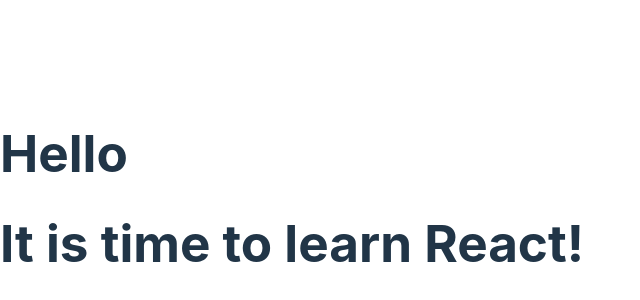
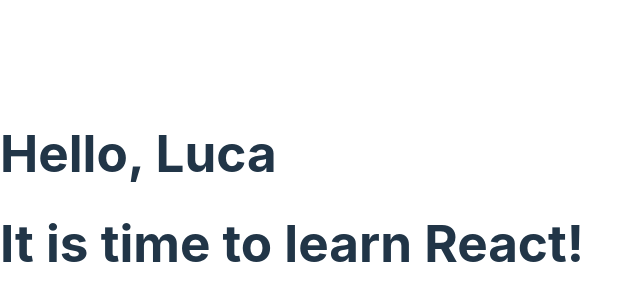
Before and after one commit to GabrieleBarberio/eserciReact, a React (Vite) app: page / in a window 1280 px wide. Shown: the part 202-502 px from the top of the page, without its empty margins (0-640 px from the left). Built offline with nearby package versions, Linux system fonts and the light colour scheme.

Commit message:
second exercise

```diff
--- a/src/App.jsx
+++ b/src/App.jsx
@@ -1,12 +1,11 @@
 import React from "react";
-import { Hello, Message } from "./component/Es1/Hello";
+import { Welcome } from "./component/Es2/Welcome";
 
 class App extends React.Component {
   render() {
     return (
       <>
-        <Hello />
-        <Message />
+        <Welcome name="Luca" />
       </>
     );
   }
--- /dev/null
+++ b/src/component/es2/Welcome.jsx
@@ -0,0 +1,13 @@
+import React from "react";
+import { Message } from "../Es1/Hello";
+
+export class Welcome extends React.Component {
+  render() {
+    return (
+      <>
+        <h1>Hello, {this.props.name}</h1>
+        <p> {<Message />}</p>
+      </>
+    );
+  }
+}
```
